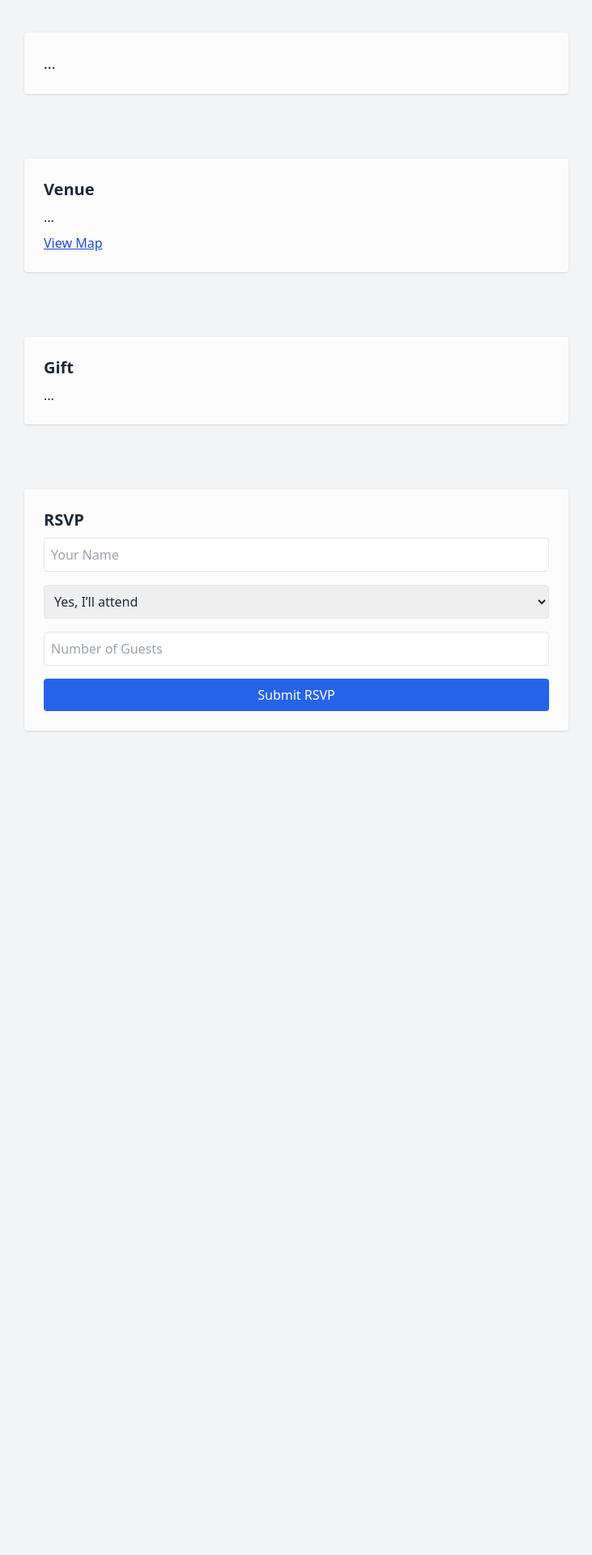
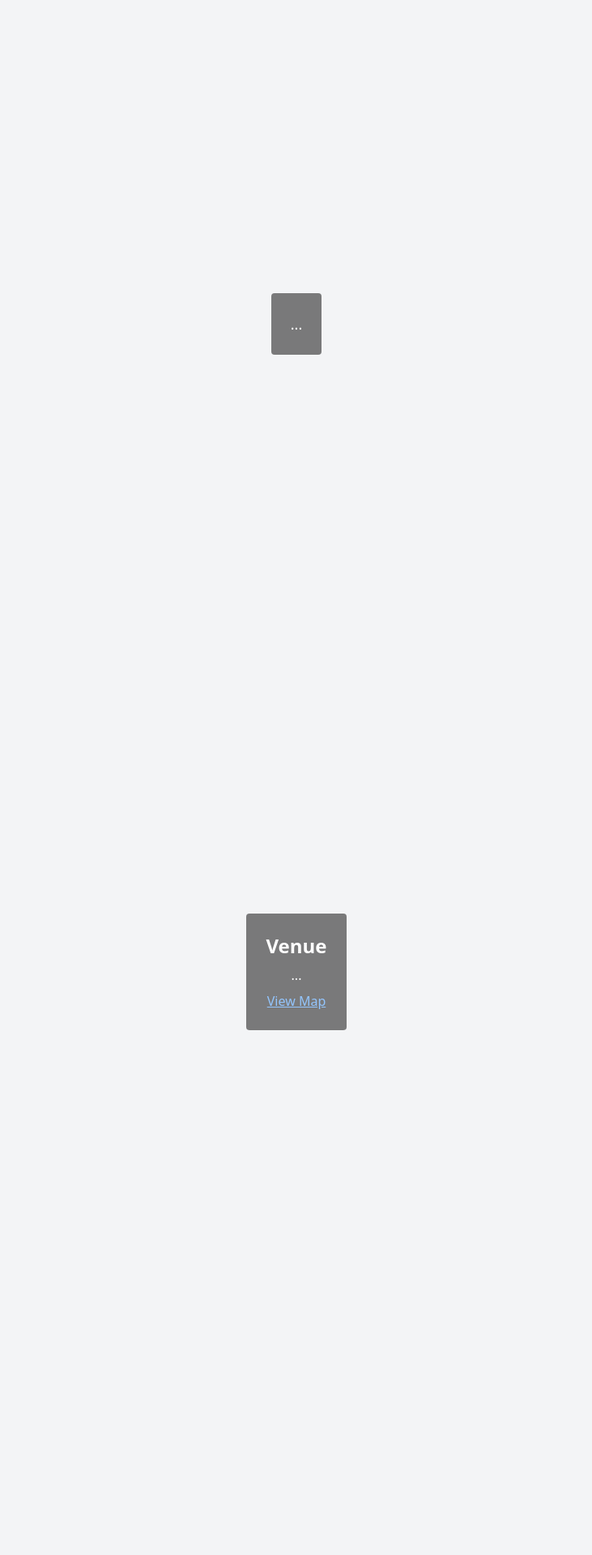
Before and after one commit to hassanimane/rsvcard, a Flask app: page /amina-omar-2025-07-15 in a window 1280 px wide. Shown: the top 1920 px of the page at 81% size, without its empty margins (274-1005 px from the left). Before the commit the page ends 903 px from the top, so only its background shows below. Run offline with Flask 3, Linux system fonts and the light colour scheme; the visitor is signed in with stand-in values (Sample User, id 1); some libraries are stand-ins or nearby versions.

Commit message:
Fix section scroll, font, and photo backgrounds

```diff
--- a/templates/index.html
+++ b/templates/index.html
@@ -1,73 +1,78 @@
 <!doctype html>
 <html lang="en">
 <head>
+  <meta charset="utf-8">
   <title>{{ data.names }}'s Invitation</title>
   <script src="https://cdn.tailwindcss.com"></script>
+  {% if data.font %}
+  <link href="https://fonts.googleapis.com/css2?family={{ data.font | replace(' ', '+') }}&display=swap" rel="stylesheet">
+  <style>
+    body, h1, h2, p, input, select, button {
+      font-family: '{{ data.font }}', sans-serif;
+    }
+  </style>
+  {% endif %}
 </head>
 <body class="bg-gray-100 text-gray-800">
 
-  <!-- Home Section -->
   {% if data.home_photo %}
-  <div class="bg-cover bg-center text-white py-20 px-4" style="background-image: url('{{ data.home_photo }}');">
-    <div class="max-w-2xl mx-auto text-center bg-black bg-opacity-50 p-6 rounded">
+  <section class="min-h-screen bg-cover bg-center flex items-center justify-center text-white"
+           style="background-image: url('{{ data.home_photo }}');">
+    <div class="bg-black bg-opacity-50 p-6 rounded text-center">
       <h1 class="text-4xl font-bold">{{ data.names }}</h1>
       <p class="text-xl mt-2">{{ data.date }}</p>
     </div>
-  </div>
+  </section>
   {% endif %}
 
-  <!-- Invitation Section -->
   {% if data.invitation %}
-  <div class="py-10 px-4 {% if data.invitation_photo %} bg-cover bg-center text-white {% endif %}"
-       style="{% if data.invitation_photo %} background-image: url('{{ data.invitation_photo }}'); {% endif %}">
-    <div class="max-w-2xl mx-auto bg-white/70 backdrop-blur-sm p-6 rounded shadow">
+  <section class="min-h-screen flex items-center justify-center text-white {% if data.invitation_photo %} bg-cover bg-center {% endif %}"
+           style="{% if data.invitation_photo %} background-image: url('{{ data.invitation_photo }}'); {% endif %}">
+    <div class="bg-black bg-opacity-50 p-6 rounded max-w-2xl text-center">
       <p class="text-lg">{{ data.invitation }}</p>
     </div>
-  </div>
+  </section>
   {% endif %}
 
-  <!-- Venue Section -->
   {% if data.venue %}
-  <div class="py-10 px-4 {% if data.venue_photo %} bg-cover bg-center text-white {% endif %}"
-       style="{% if data.venue_photo %} background-image: url('{{ data.venue_photo }}'); {% endif %}">
-    <div class="max-w-2xl mx-auto bg-white/70 backdrop-blur-sm p-6 rounded shadow">
-      <h2 class="text-xl font-bold mb-2">Venue</h2>
+  <section class="min-h-screen flex items-center justify-center text-white {% if data.venue_photo %} bg-cover bg-center {% endif %}"
+           style="{% if data.venue_photo %} background-image: url('{{ data.venue_photo }}'); {% endif %}">
+    <div class="bg-black bg-opacity-50 p-6 rounded max-w-2xl text-center">
+      <h2 class="text-2xl font-bold mb-2">Venue</h2>
       <p>{{ data.venue }}</p>
       {% if data.venue_map %}
-        <p class="mt-2"><a href="{{ data.venue_map }}" target="_blank" class="text-blue-700 underline">View Map</a></p>
+        <p class="mt-2"><a href="{{ data.venue_map }}" target="_blank" class="underline text-blue-300">View Map</a></p>
       {% endif %}
     </div>
-  </div>
+  </section>
   {% endif %}
 
-  <!-- Gift Section -->
   {% if data.gift_message %}
-  <div class="py-10 px-4 {% if data.gift_photo %} bg-cover bg-center text-white {% endif %}"
-       style="{% if data.gift_photo %} background-image: url('{{ data.gift_photo }}'); {% endif %}">
-    <div class="max-w-2xl mx-auto bg-white/70 backdrop-blur-sm p-6 rounded shadow">
-      <h2 class="text-xl font-bold mb-2">Gift</h2>
+  <section class="min-h-screen flex items-center justify-center text-white {% if data.gift_photo %} bg-cover bg-center {% endif %}"
+           style="{% if data.gift_photo %} background-image: url('{{ data.gift_photo }}'); {% endif %}">
+    <div class="bg-black bg-opacity-50 p-6 rounded max-w-2xl text-center">
+      <h2 class="text-2xl font-bold mb-2">Gift</h2>
       <p>{{ data.gift_message }}</p>
     </div>
-  </div>
+  </section>
   {% endif %}
 
-  <!-- RSVP Section -->
   {% if data.rsvp_enabled %}
-  <div class="py-10 px-4 {% if data.rsvp_photo %} bg-cover bg-center text-white {% endif %}"
-       style="{% if data.rsvp_photo %} background-image: url('{{ data.rsvp_photo }}'); {% endif %}">
-    <div class="max-w-2xl mx-auto bg-white/70 backdrop-blur-sm p-6 rounded shadow">
-      <h2 class="text-xl font-bold mb-2">RSVP</h2>
+  <section class="min-h-screen flex items-center justify-center text-white {% if data.rsvp_photo %} bg-cover bg-center {% endif %}"
+           style="{% if data.rsvp_photo %} background-image: url('{{ data.rsvp_photo }}'); {% endif %}">
+    <div class="bg-black bg-opacity-50 p-6 rounded max-w-2xl w-full">
+      <h2 class="text-2xl font-bold mb-4 text-center">RSVP</h2>
       <form action="{{ url_for('rsvp', slug=slug) }}" method="POST" class="space-y-4">
-        <input name="name" placeholder="Your Name" required class="w-full border p-2 rounded">
-        <select name="attending" class="w-full border p-2 rounded">
+        <input name="name" placeholder="Your Name" required class="w-full border p-2 rounded text-black">
+        <select name="attending" class="w-full border p-2 rounded text-black">
           <option value="Yes">Yes, I’ll attend</option>
           <option value="No">Sorry, can’t attend</option>
         </select>
-        <input name="guests" type="number" placeholder="Number of Guests" class="w-full border p-2 rounded">
+        <input name="guests" type="number" placeholder="Number of Guests" class="w-full border p-2 rounded text-black">
         <button class="w-full bg-blue-600 text-white p-2 rounded hover:bg-blue-700">Submit RSVP</button>
       </form>
     </div>
-  </div>
+  </section>
   {% endif %}
 
 </body>
```
